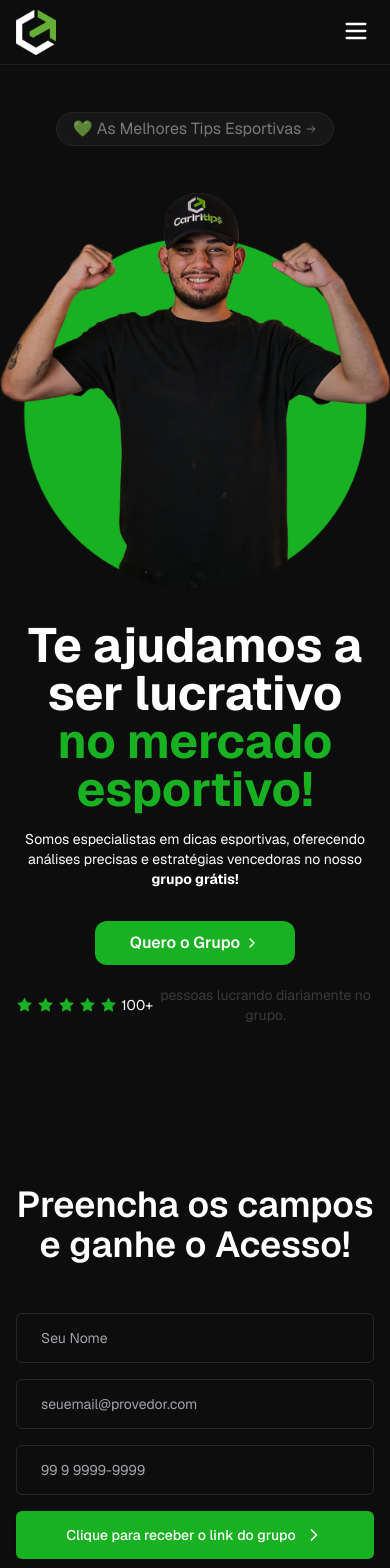
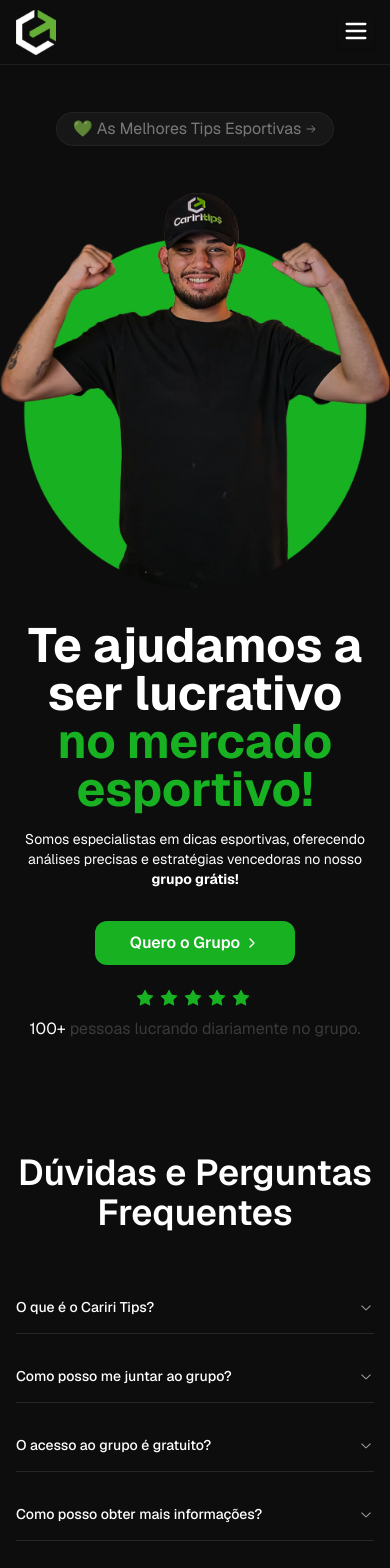
Before and after one commit to skrodrigo/Cariritips-next-website, a Next.js app: page / in a window 390 px wide. Shown: the top 1568 px of the page. Built offline with nearby package versions, Linux system fonts and the light colour scheme.

Commit message:
update faq

```diff
--- a/app/components/Faq/index.tsx
+++ b/app/components/Faq/index.tsx
@@ -8,37 +8,39 @@ import {
 const faqs = [
   {
     value: 'item-1',
-    question: 'O que é Cariri Tips?',
+    question: 'O que é o Cariri Tips?',
     answer:
-      'Cariri Tips é uma plataforma que te ajuda a ser lucrativo com futebol e outros esportes! Somos especialistas em operações no Mercado Esportivo, oferecendo análises precisas e estratégias vencedoras.',
+      'O Cariri Tips é uma plataforma inovadora que ajuda você a maximizar seus lucros com apostas em futebol e outros esportes. Somos especialistas no Mercado Esportivo, oferecendo análises detalhadas e estratégias vencedoras para orientar suas decisões.',
   },
   {
     value: 'item-2',
-    question: 'Como posso participar do grupo no WhatsApp?',
+    question: 'Como posso me juntar ao grupo?',
     answer:
-      'Você pode participar do nosso grupo no WhatsApp clicando no botão "Grupo do WhatsApp" na página inicial.',
+      'Para se juntar ao nosso grupo , basta clicar no botão "Quero o Grupo" disponível na página inicial do nosso site.',
   },
   {
     value: 'item-3',
     question: 'O acesso ao grupo é gratuito?',
-    answer: 'Sim, o acesso ao nosso grupo no WhatsApp é totalmente gratuito.',
+    answer:
+      'Sim, a participação no nosso grupo é totalmente gratuita. Todos são bem-vindos!',
   },
   {
     value: 'item-4',
     question: 'Como posso obter mais informações?',
     answer:
-      'Para mais informações, você pode nos contatar através do nosso site ou participar do nosso grupo no WhatsApp.',
+      'Para mais informações, você pode entrar em contato conosco através do nosso site ou participar do nosso grupo gratuito, onde teremos o prazer de responder suas dúvidas.',
   },
   {
     value: 'item-5',
     question: 'Quais esportes são cobertos pelo Cariri Tips?',
-    answer: 'O Cariri Tips cobre apenas o esporte futebol.',
+    answer:
+      'Atualmente, o Cariri Tips foca exclusivamente no futebol, proporcionando análises e estratégias especializadas nesse esporte.',
   },
   {
     value: 'item-6',
     question: 'Como posso confiar nas análises do Cariri Tips?',
     answer:
-      'Nossas análises são feitas por especialistas com anos de experiência no mercado esportivo, garantindo informações precisas e confiáveis.',
+      'Nossas análises são elaboradas por especialistas com vasta experiência no mercado esportivo. Trabalhamos com informações precisas e confiáveis para garantir que você tome decisões informadas.',
   },
 ]
 
--- a/app/components/Form/index.tsx
+++ b/app/components/Form/index.tsx
@@ -52,7 +52,7 @@ export default function AccessForm() {
                 <FormItem className="flex text-xl flex-col">
                   <FormControl>
                     <Input
-                      placeholder="Seu Nome"
+                      placeholder="Nome Completo"
                       className="w-full px-6 py-6"
                       {...field}
                     />
@@ -69,7 +69,7 @@ export default function AccessForm() {
                   <FormControl>
                     <Input
                       type="email"
-                      placeholder="seuemail@provedor.com"
+                      placeholder="E-mail"
                       className="w-full px-6 py-6"
                       {...field}
                     />
@@ -85,7 +85,7 @@ export default function AccessForm() {
                 <FormItem className="flex text-xl flex-col">
                   <FormControl>
                     <Input
-                      placeholder="99 9 9999-9999"
+                      placeholder="Whatsapp"
                       className="w-full px-6 py-6"
                       {...field}
                     />
--- a/app/components/header/index.tsx
+++ b/app/components/header/index.tsx
@@ -16,19 +16,17 @@ export default function Navegacao() {
               <Image
                 src="/logo.svg"
                 priority
+                quality={100}
                 width={40}
                 height={45}
                 alt="Logo da Marca CaririTips"
               />
             </Link>
             <div className="hidden md:flex items-center space-x-4">
-              <Link
-                href="/grupos"
-                className="text-sm font-medium text-gray-700"
-              >
+              <Link href="/" className="text-sm font-medium text-gray-700">
                 Grupos
               </Link>
-              <Link href="/sobre" className="text-sm font-medium text-gray-700">
+              <Link href="/" className="text-sm font-medium text-gray-700">
                 Sobre
               </Link>
             </div>
--- a/app/components/heroSection/index.tsx
+++ b/app/components/heroSection/index.tsx
@@ -5,7 +5,7 @@ import Image from 'next/image'
 
 export default function HeroSection() {
   return (
-    <div className="bg-black flex-col-reverse text-white pb-12 flex container mx-auto gap-8 md:flex-row justify-between items-center">
+    <div className="bg-black flex-col-reverse text-white flex container mx-auto gap-8 md:flex-row justify-between items-center">
       <div className="px-4 text-center md:text-left">
         <h1 className="text-5xl md:text-6xl font-bold mb-4 w-full md:w-[640px]">
           Te ajudamos a ser lucrativo{' '}
@@ -20,7 +20,8 @@ export default function HeroSection() {
           <Link href="/">
             <AnimatedSubscribeButtonDemo />
           </Link>
-          <div className="text-sm text-gray50 flex justify-center items-center">
+          <div className="md:text-sm md:flex-row flex-col gap-2 flex text-gray50  justify-center items-center">
+            <div>
               {[...Array(5)].map(item => (
                 <Star
                   key={item}
@@ -28,8 +29,11 @@ export default function HeroSection() {
                   className="inline-block mr-1 fill-green stroke-none"
                 />
               ))}
-            <span className="text-white mr-1">100+</span> pessoas lucrando
-            diariamente no grupo.
+            </div>
+            <div>
+              <span className="text-white mr-1">100+</span>
+              pessoas lucrando diariamente no grupo.
+            </div>
           </div>
         </div>
       </div>
--- a/app/page.tsx
+++ b/app/page.tsx
@@ -12,7 +12,7 @@ export default function Home() {
       <Header />
       <AnimatedShinyTextDemo />
       <HeroSection />
-      <Form />
+      {/* <Form /> */}
       <Faq />
       <Footer />
     </main>
```
Also changed, not shown: public/logo.svg. Lines whose indentation alone changed are shown as unchanged.
